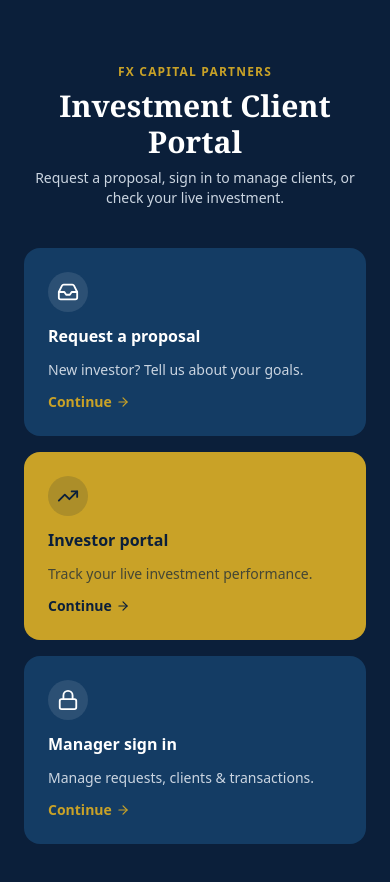
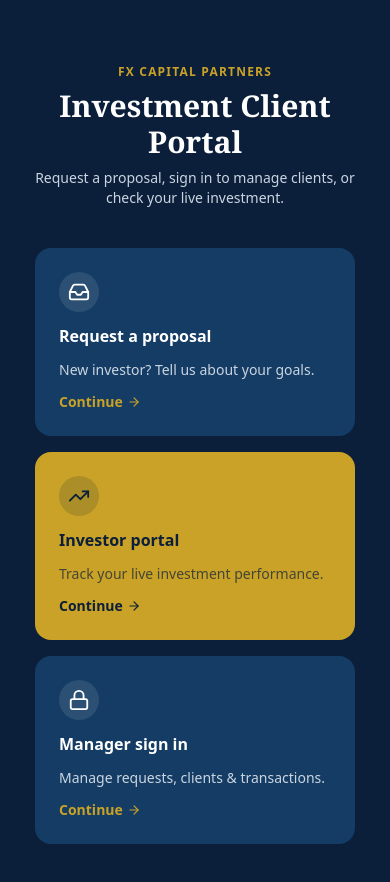
Before and after one commit to prasadshinde05-code/Ankit-Project-Forex, a Next.js app in the folder investment-saas/investment-saas/: page / in a window 390 px wide. Shown: the top 882 px of the page. Built offline with nearby package versions, Linux system fonts and the light colour scheme.

Commit message:
Add files via upload

```diff
--- a/investment-saas/investment-saas/app/page.js
+++ b/investment-saas/investment-saas/app/page.js
@@ -14,7 +14,7 @@ export default function LandingPage() {
         </p>
       </div>
 
-      <div className="grid grid-cols-1 sm:grid-cols-3 gap-4 w-full max-w-3xl">
+      <div className="flex flex-wrap gap-4 w-full max-w-3xl justify-center">
         <LandingCard
           href="/request"
           icon={<Inbox size={22} className="text-white" />}
@@ -43,6 +43,7 @@ function LandingCard({ href, icon, title, desc, highlight }) {
   return (
     <Link
       href={href}
+      style={{ flex: "1 1 220px", maxWidth: 320 }}
       className={`rounded-2xl p-6 flex flex-col gap-3 hover:brightness-95 transition ${
         highlight ? "bg-gold" : "bg-steel"
       }`}
```
